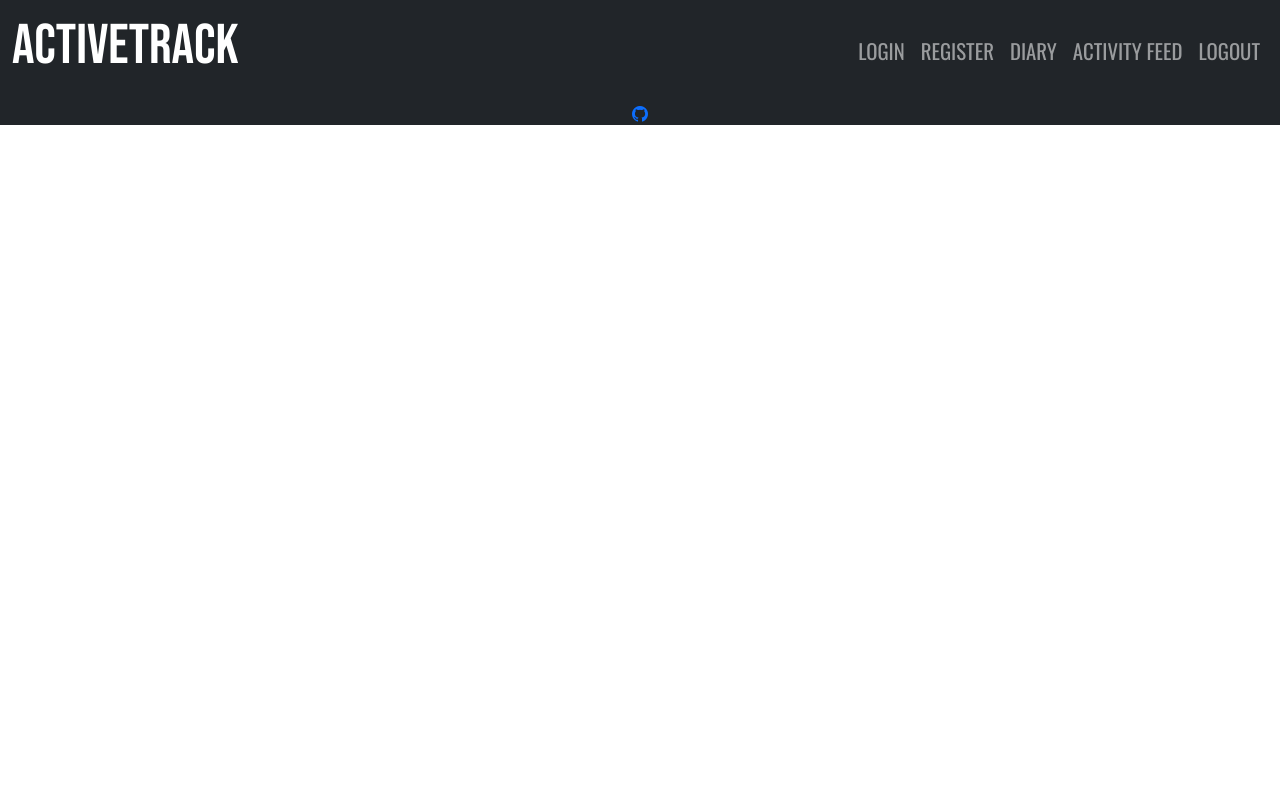
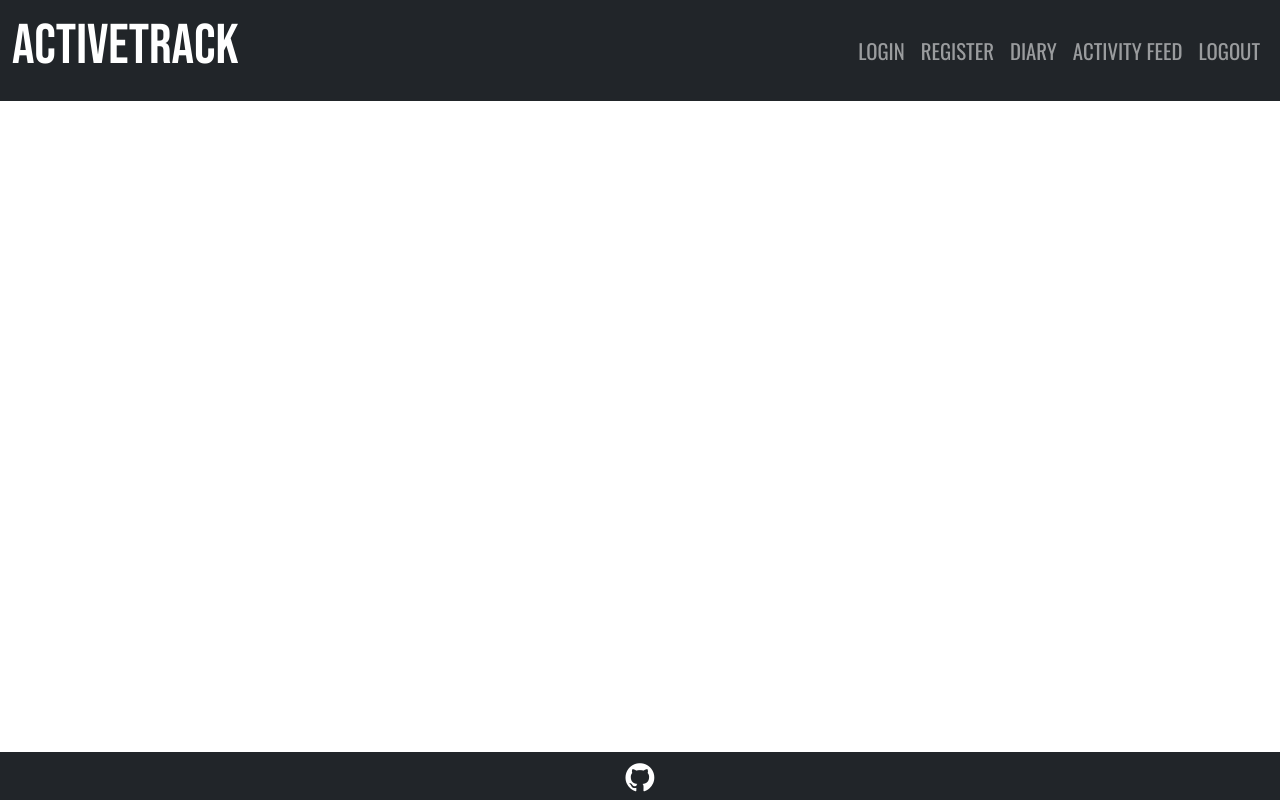
Before and after one commit to collingsandrew/milestone-project-3, a Flask app: page / in a window 1280 px wide. Run offline with Flask 3, Linux system fonts and the light colour scheme.

Commit message:
Add styling to footer and navbar

```diff
--- a/activetrack/static/css/style.css
+++ b/activetrack/static/css/style.css
@@ -1,5 +1,8 @@
 body {
     font-family: "Oswald", sans-serif;
+    min-height: 100vh;
+    display: flex;
+    flex-direction: column;
 }
 
 h1, h2, h3, h4, h5, h6 {
@@ -14,3 +17,17 @@ h1, h2, h3, h4, h5, h6 {
     font-size: 1.3rem;
     text-transform: uppercase;
 }
+
+footer {
+    margin-top: auto;
+    display: flex;
+    width: auto;
+    align-items: center;
+    justify-content: center;
+    height: 48px;
+}
+
+footer a {
+    font-size: 1.8rem;
+    color: white;
+}
```
